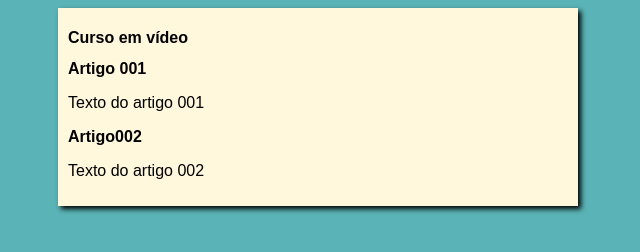
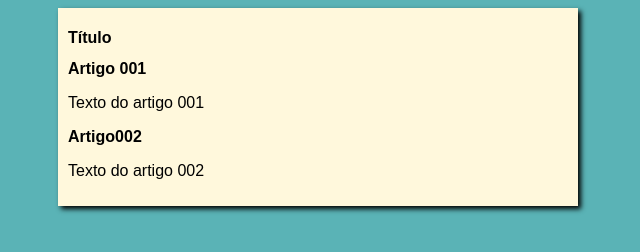
Before and after one commit to Victordop/projeto-site-clone, a plain HTML site: page index.html in a window 1280 px wide. Shown: the full height of the page, 322-962 px from the left. Drawn offline with Linux system fonts and the light colour scheme.

Commit message:
Update index.html

```diff
--- a/index.html
+++ b/index.html
@@ -4,12 +4,12 @@
     <meta charset="UTF-8">
     <meta name="viewport" content="width=device-width, initial-scale=1.0">
     <link rel="stylesheet" href="estilo/style.css">
-    <title>Título</title>
+    <title>Curso em vídeo</title>
 </head>
 <body>
     <main>
         <header>
-            <h1>Curso em vídeo</h1>
+            <h1>Título</h1>
         </header>
         <article>
             <h2>Artigo 001</h2>
```
